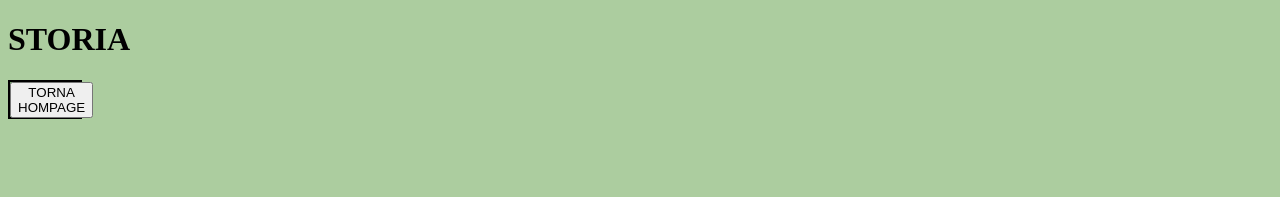
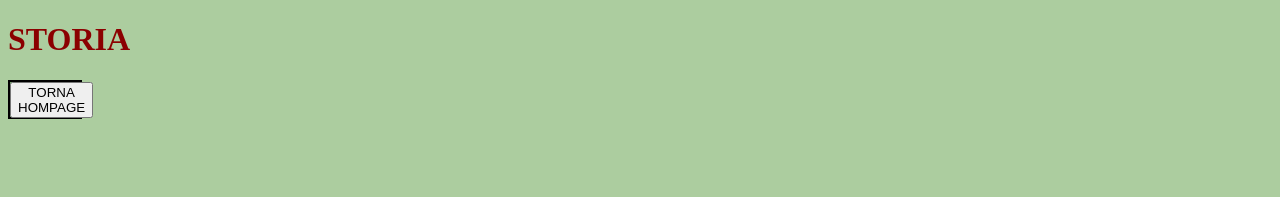
Before and after one commit to miki262626/miki262626.github.io, a plain HTML site: page storia.html in a window 1280 px wide. Shown: the top 197 px of the page. Drawn offline with Linux system fonts and the light colour scheme.

Commit message:
Update storia.html

```diff
--- a/storia.html
+++ b/storia.html
@@ -12,7 +12,8 @@
                 font-family: 'Brush Script MT';
             }
         </style>
-        <h1>STORIA</h1>
+        <h1 style="color:darkred">STORIA</h1>
+
 
         <script>
             function visitPage(){
```
